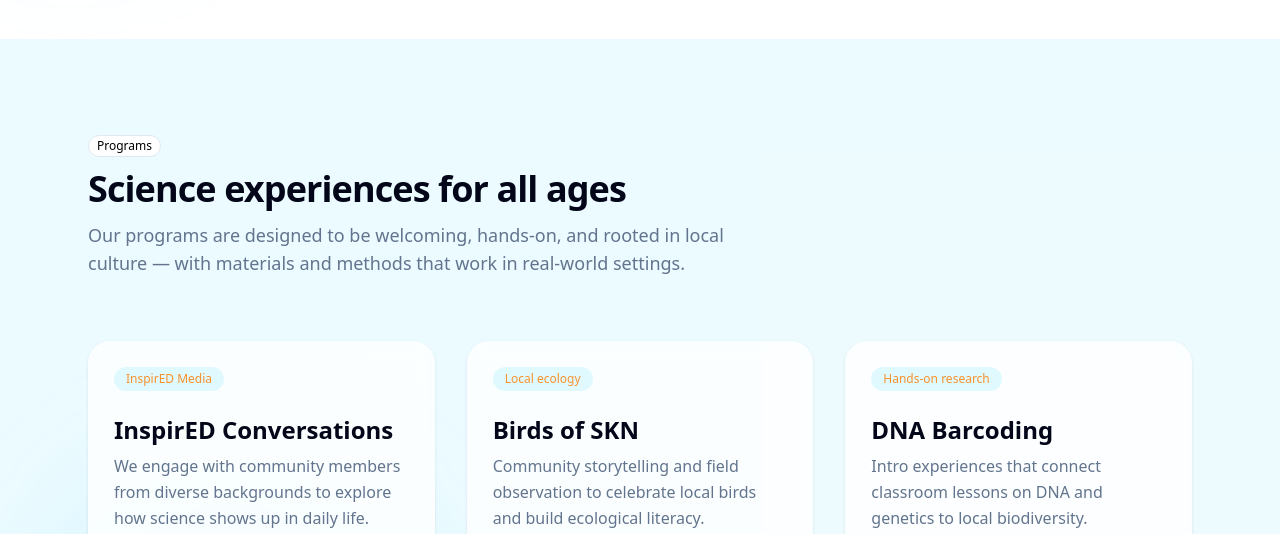
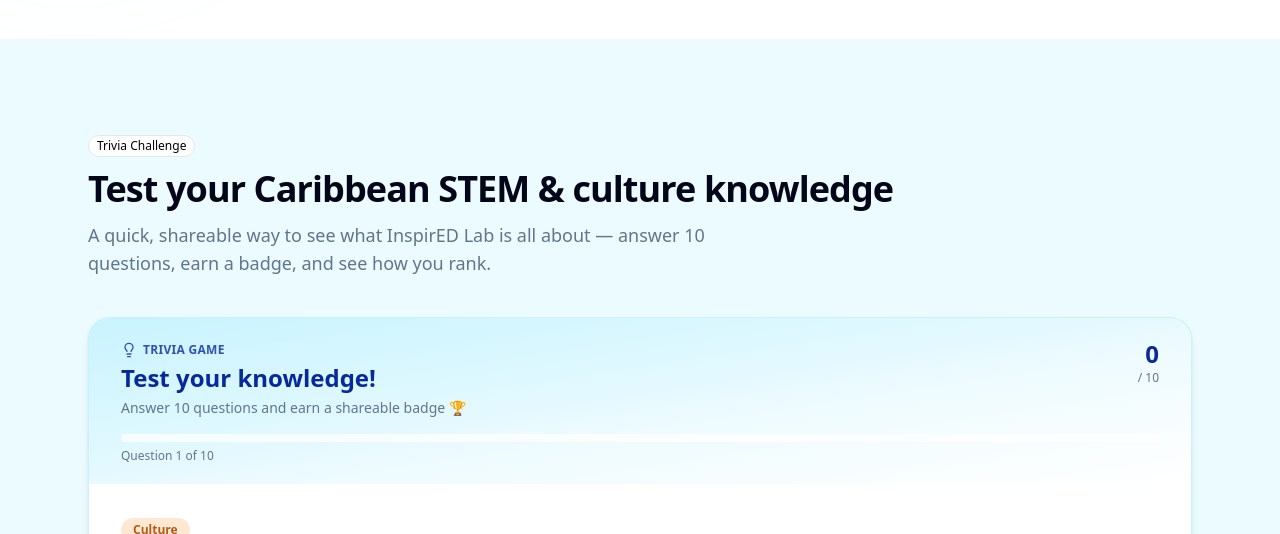
Before and after one commit to ChajMo/inspiredlab-web, a Next.js app: page / in a window 1280 px wide. Shown: the part 1120-1654 px from the top of the page. Built offline with nearby package versions, Linux system fonts and the light colour scheme.

Commit message:
Add files via upload

```diff
--- a/components/InspiredLabCommunitySite.tsx
+++ b/components/InspiredLabCommunitySite.tsx
@@ -60,9 +60,8 @@
 
 const LINKS = {
   email: "inspiredlab.kn@gmail.com",
+  // TODO: point this at the real donation platform once it's set up.
   donate: "#donate",
-  volunteer: "#get-involved",
-  newsletter: "#newsletter",
   instagram: "https://www.instagram.com/inspiredlab.kn/",
   tiktok: "https://www.tiktok.com/@inspiredlab.kn",
   facebook: "https://www.facebook.com/inspiredlab.kn",
@@ -609,7 +608,7 @@
   );
 
   return (
-    <section id="programs" className="relative bg-[oklch(var(--brand-sky)/0.10)] py-20 sm:py-24 overflow-hidden">
+    <section id="programs" className="relative bg-white py-20 sm:py-24 overflow-hidden">
       {/* Decorative elements */}
       <div className="absolute inset-0 pointer-events-none">
         <div className="absolute top-20 right-10 w-72 h-72 bg-[oklch(var(--brand-coral)/0.08)] rounded-full blur-3xl" />
@@ -804,7 +803,7 @@
   return (
     <section
       id="teacher-resources"
-      className="relative bg-white py-20 sm:py-24 overflow-hidden"
+      className="relative bg-[oklch(var(--brand-sky)/0.10)] py-20 sm:py-24 overflow-hidden"
     >
       <div className="mx-auto max-w-6xl px-4 sm:px-6">
         <SectionHeader
@@ -901,7 +900,7 @@
   ] as const;
 
   return (
-    <section id="about" className="relative bg-[oklch(var(--brand-sky)/0.10)] py-20 sm:py-24 overflow-hidden">
+    <section id="about" className="relative bg-white py-20 sm:py-24 overflow-hidden">
       {/* Decorative background elements */}
       <div className="absolute inset-0 pointer-events-none">
         <div className="absolute top-40 left-0 w-96 h-96 bg-[oklch(var(--brand-coral)/0.06)] rounded-full blur-3xl" />
@@ -1196,7 +1195,7 @@
       <div className="mx-auto max-w-6xl px-4 sm:px-6">
         <SectionHeader
           eyebrow="Resources"
-          title="Free STEAM learning and engagement resources"
+          title="Free STEM learning and engagement resources"
           desc="Curated tools, platforms, and learning spaces that connect science to real-world experiences across the Caribbean and beyond."
         />
 
@@ -1248,9 +1247,24 @@
             </Button>
           </div>
         )}
+      </div>
+    </section>
+  );
+}
 
-        {/* Trivia */}
-        <div className="mt-14">
+function TriviaSection() {
+  return (
+    <section
+      id="trivia"
+      className="relative bg-[oklch(var(--brand-sky)/0.10)] py-20 sm:py-24 overflow-hidden"
+    >
+      <div className="mx-auto max-w-6xl px-4 sm:px-6">
+        <SectionHeader
+          eyebrow="Trivia Challenge"
+          title="Test your Caribbean STEM & culture knowledge"
+          desc="A quick, shareable way to see what InspirED Lab is all about — answer 10 questions, earn a badge, and see how you rank."
+        />
+        <div className="mt-10">
           <TriviaCard maxQuestions={10} />
         </div>
       </div>
@@ -1438,11 +1452,12 @@
 
       <main className="flex-1">
         <Hero />
+        <TriviaSection />
         <Programs />
         <TeacherResources />
         <AboutVisionFaq />
+        <SteamAward />
         <Resources />
-        <SteamAward />
       </main>
 
       <Footer />
```
